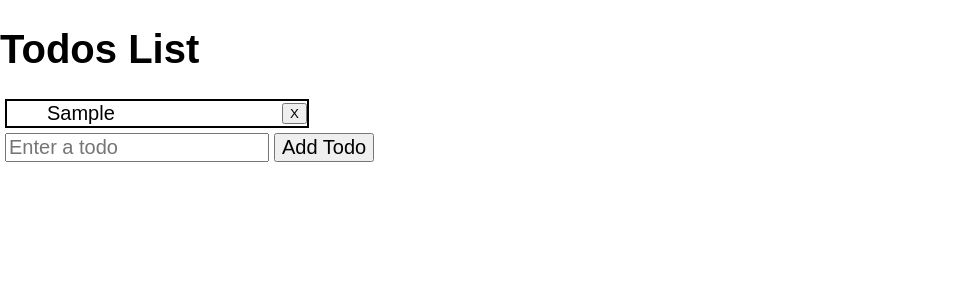
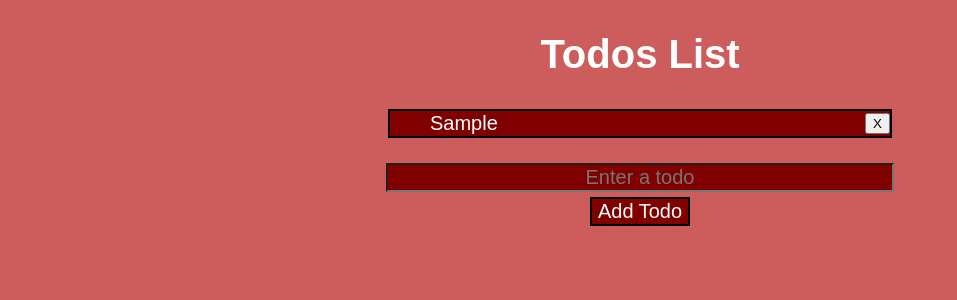
Before and after one commit to aaron3993/Todo-List-With-React, a React (Create React App) app: page / in a window 1280 px wide. Both pictures are taken after typing "Sample" into the empty fields and a click on the button "Add Todo". Shown: the top 300 px of the page, without its empty margins (0-957 px from the left). Built offline with nearby package versions, Linux system fonts and the light colour scheme.

Commit message:
Removed layout component as it was not needed, completed remove todo handler, and applied css styles

```diff
--- a/src/App.js
+++ b/src/App.js
@@ -1,14 +1,10 @@
 import React, { Component } from 'react';
 import Todos from './Containers/Todos/Todos'
-import classes from './App.module.css';
-
 
 class App extends Component {
   render() {
     return (
-      <main className={classes.App}>
-          <Todos />
-      </main>
+      <Todos />
     );
   }
 }
--- a/src/App.module.css
+++ /dev/null
@@ -1,4 +0,0 @@
-body {
-  /* text-align: center; */
-  font-size: 20px;
-}
--- a/src/Components/NewTodo/NewTodoButton/NewTodoButton.module.css
+++ b/src/Components/NewTodo/NewTodoButton/NewTodoButton.module.css
@@ -1,3 +1,6 @@
 .NewTodoButton {
   font-size: 20px;
+  border: 2px solid black;
+  color: white;
+  background-color: #800000;
 }
--- a/src/Components/NewTodo/NewTodoInput/NewTodoInput.module.css
+++ b/src/Components/NewTodo/NewTodoInput/NewTodoInput.module.css
@@ -1,5 +1,8 @@
 .NewTodoInput {
-  margin: 0 5px;
-  width: 20%;
+  margin: 20px 0 5px;
+  width: 500px;
   font-size: 20px;
+  text-align: center;
+  background-color: #800000;
+  color: white;
 }
--- a/src/Components/TodoList/TodoList.module.css
+++ b/src/Components/TodoList/TodoList.module.css
@@ -1,9 +1,11 @@
 .TodoList {
-  margin: 5px;
+  margin: 5px 0;
   display: flex;
   justify-content: space-between;
   align-items: center;
-  width: 300px;
+  width: 500px;
   height: 25px;
   border: 2px solid black;
+  background-color: #800000;
+  color: white;
 }
--- a/src/Containers/Todos/Todos.js
+++ b/src/Containers/Todos/Todos.js
@@ -1,11 +1,10 @@
 import React, { Component } from 'react'
-import Aux from '../../hoc/Auxiliary/Auxiliary'
-
 import NewTodoInput from '../../Components/NewTodo/NewTodoInput/NewTodoInput'
 import NewTodoButton from '../../Components/NewTodo/NewTodoButton/NewTodoButton'
 import RemoveTodo from '../../Components/RemoveTodo/RemoveTodo'
 import TodoList from '../../Components/TodoList/TodoList'
-import classes from '../../Components/TodoList/TodoList.module.css'
+import TodoListClasses from '../../Components/TodoList/TodoList.module.css'
+import TodoClasses from './Todos.module.css'
 
 class Todos extends Component {
   state = {
@@ -31,21 +30,18 @@ class Todos extends Component {
     }
   }
 
-  removeTodoHandler = (key) => {
-    const filteredTodos = this.state.todos.filter(todo => todo !== key)
-    // let removeTodos = this.state.todos.map((key, i) => {
-    //   return this.state.todos.splice(i, 1)
-    // })
-    // this.setState({todos: removeTodos})
-    this.setState({todos: filteredTodos})
+  removeTodoHandler = (index) => {
+    this.state.todos.splice(index, 1)
+    this.setState({todos: this.state.todos})
+    console.log(this.state.todos)
   }
 
   render () {
     let todoList = this.state.todos.map((eachTodo, i) => {
       return (
-        <div className={classes.TodoList} key={eachTodo + i}>
+        <div className={TodoListClasses.TodoList} key={eachTodo + i}>
           <TodoList todo={eachTodo}/>
-          <RemoveTodo clicked={this.removeTodoHandler}/>
+          <RemoveTodo clicked={() => this.removeTodoHandler()}/>
         </div>
       )
     })
@@ -56,12 +52,12 @@ class Todos extends Component {
     console.log(todoList)
 
   return (
-    <Aux>
+    <div className={TodoClasses.Todos}>
       <h1>Todos List</h1>
       {todoList}
       <NewTodoInput changed={this.inputChangedHandler} enter={this.enterKeyHandler} todoValue={this.state.value}/>
       <NewTodoButton clicked={this.addTodoHandler}/>
-    </Aux>
+    </div>
     )
   }
 }
--- /dev/null
+++ b/src/Containers/Todos/Todos.module.css
@@ -0,0 +1,6 @@
+.Todos {
+  margin: 5px;
+  display: flex;
+  flex-direction: column;
+  align-items: center;
+}
--- a/src/index.css
+++ b/src/index.css
@@ -2,4 +2,7 @@ body {
   margin: 0;
   padding: 0;
   font-family: sans-serif;
+  font-size: 20px;
+  color: white;
+  background-color: #CD5C5C;
 }
```
